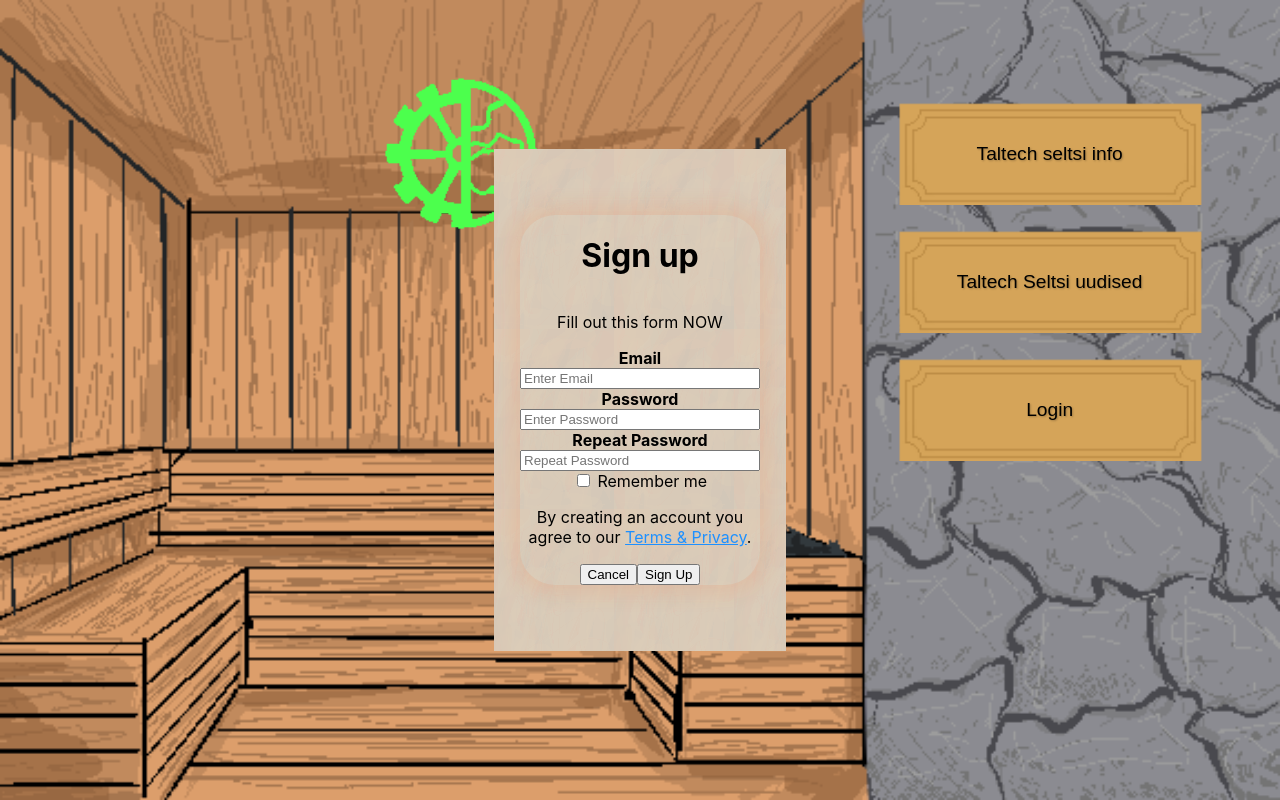
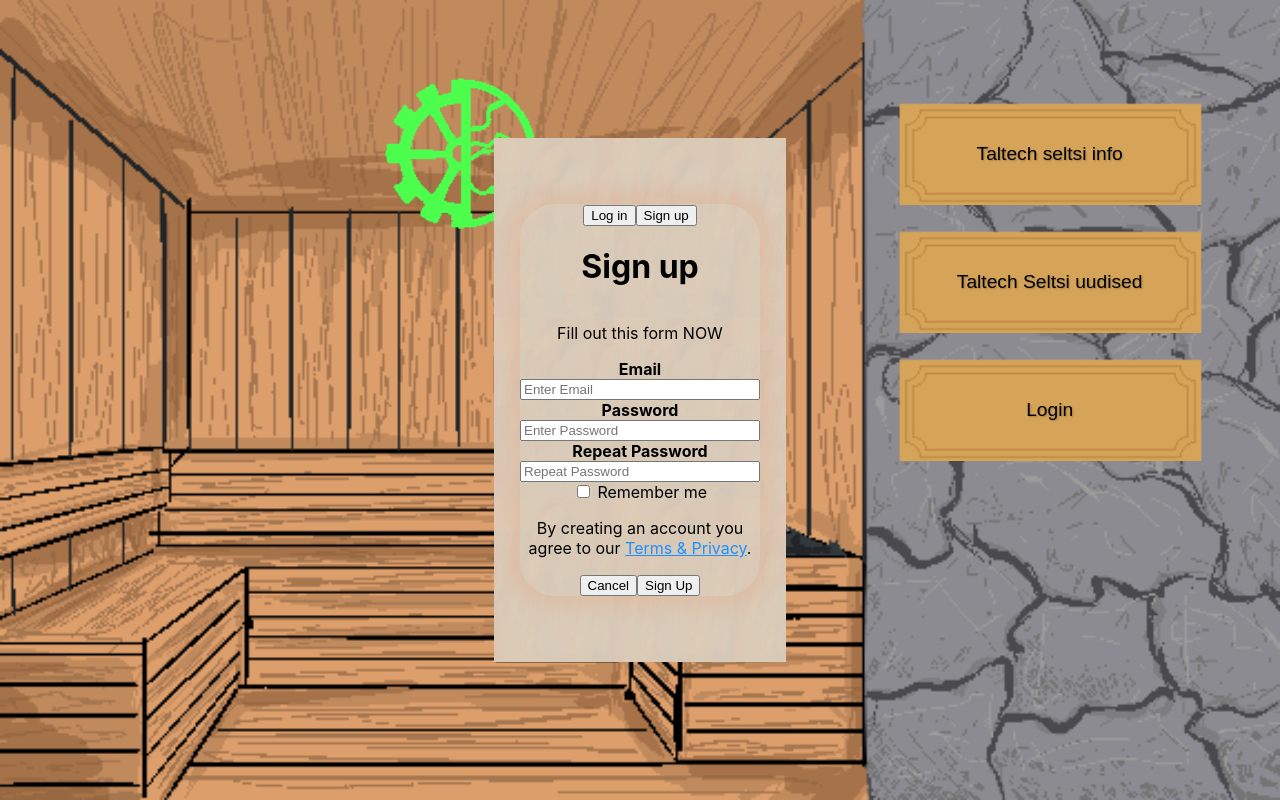
Before and after one commit to Kasper-Looga/seltsileht, a React (Create React App) app: page / in a window 1280 px wide. Both pictures are taken after a click on the button "Login". Built offline with nearby package versions, Linux system fonts and the light colour scheme.

Commit message:
adding buttone

```diff
--- a/src/App.js
+++ b/src/App.js
@@ -76,6 +76,16 @@ function App() {
           <div id="id_01">
             <div className="form-container">
               <form>
+                <div className="button-box">
+                  <div id="btncooler">
+                    <button type="button" className="toggle-btn">
+                      Log in
+                    </button>
+                    <button type="button" className="toggle-btn">
+                      Sign up
+                    </button>
+                  </div>
+                </div>
                 <div className="column">
                   <h1>Sign up</h1>
                   <p>Fill out this form NOW</p>
```
